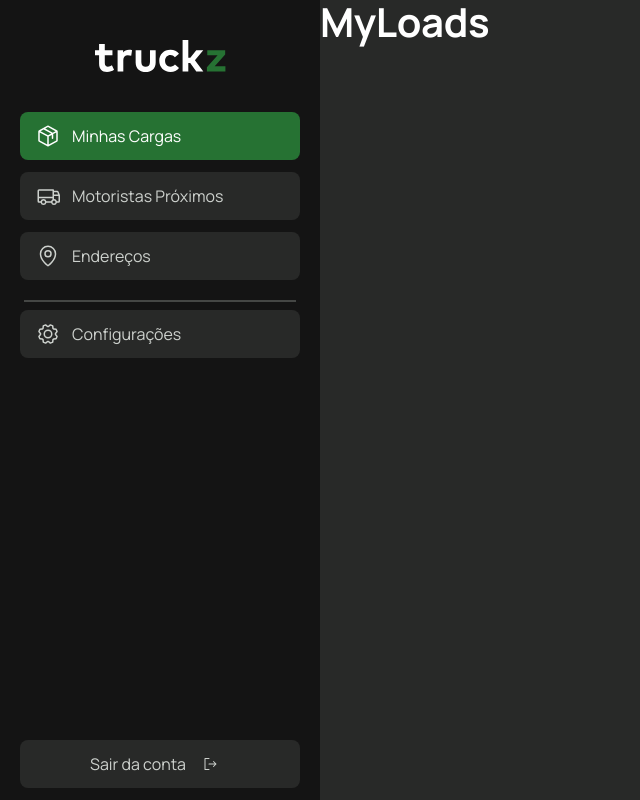
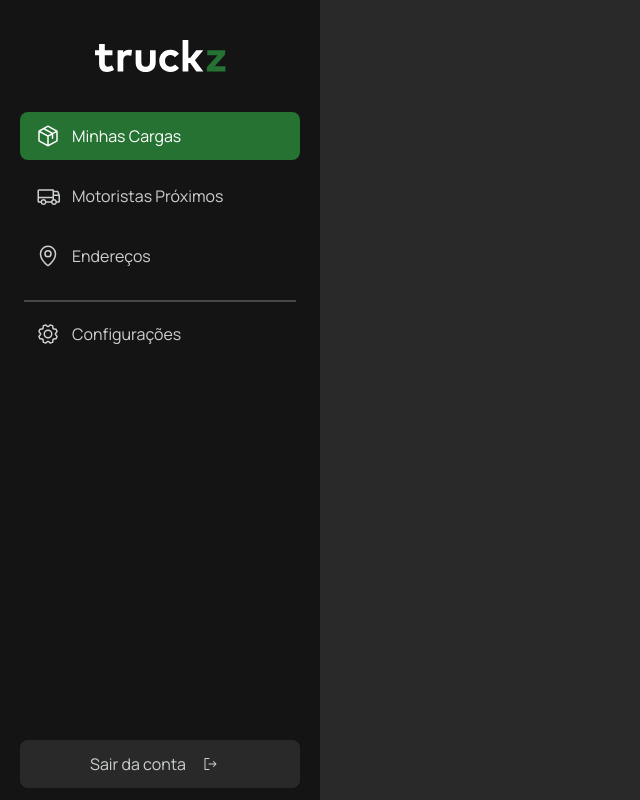
Before and after one commit to coyotetec/truckz-web, a React (Vite) app: page /my-loads in a window 1280 px wide. Shown: the whole page, without its empty margins (0-640 px from the left). Built offline with nearby package versions, Linux system fonts and the light colour scheme.

Commit message:
fix:adjusts position of sidebar

```diff
--- a/src/view/components/Sidebar/style.ts
+++ b/src/view/components/Sidebar/style.ts
@@ -7,6 +7,7 @@ export const Container = styled.nav`
   flex-direction: column;
   justify-content: space-between;
   height: 100vh;
+  position: fixed;
   width: 20rem;
 
   div {
@@ -21,7 +22,7 @@ export const Container = styled.nav`
 
     a {
       align-items: center;
-      background-color: ${({ theme }) => theme.colors.black[400]};
+      background-color: ${({ theme }) => theme.colors.black[600]};
       border: none;
       border-radius: 8px;
       color: ${({ theme }) => theme.colors.white[400]};
```
